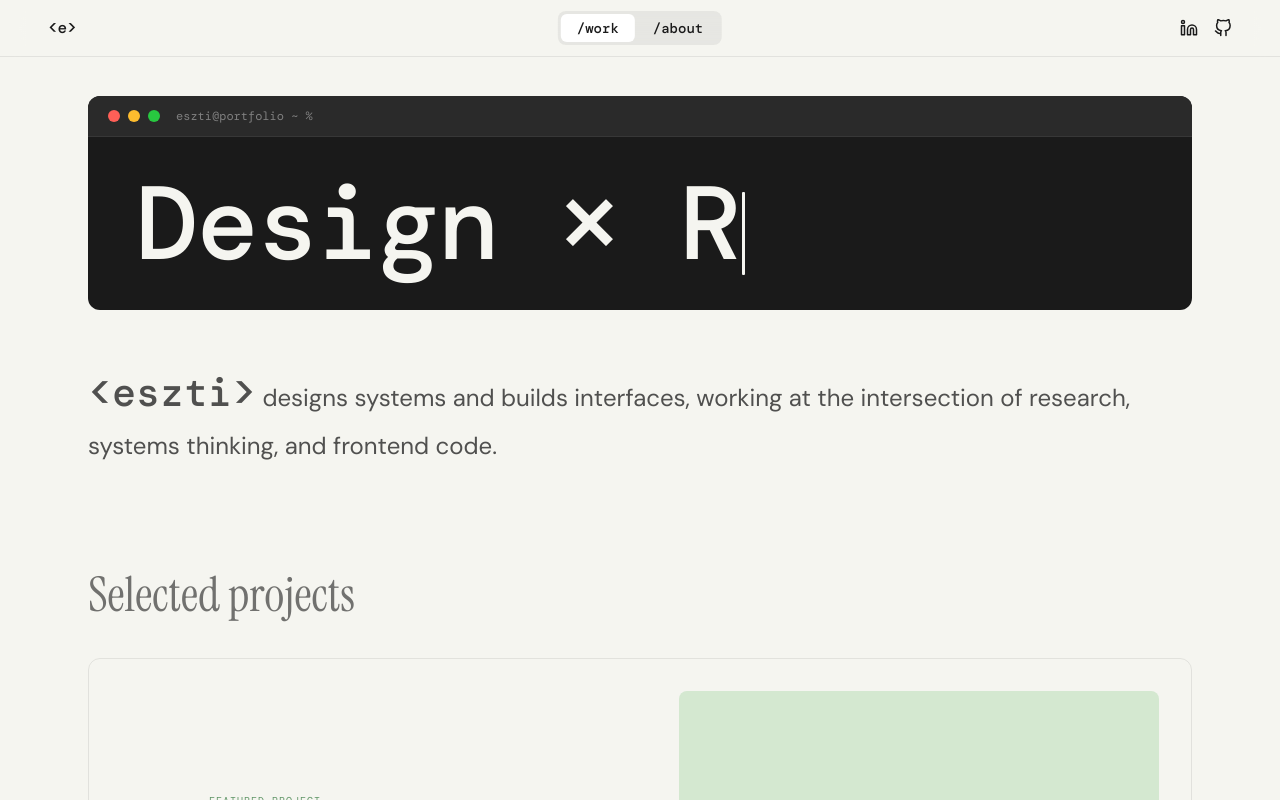
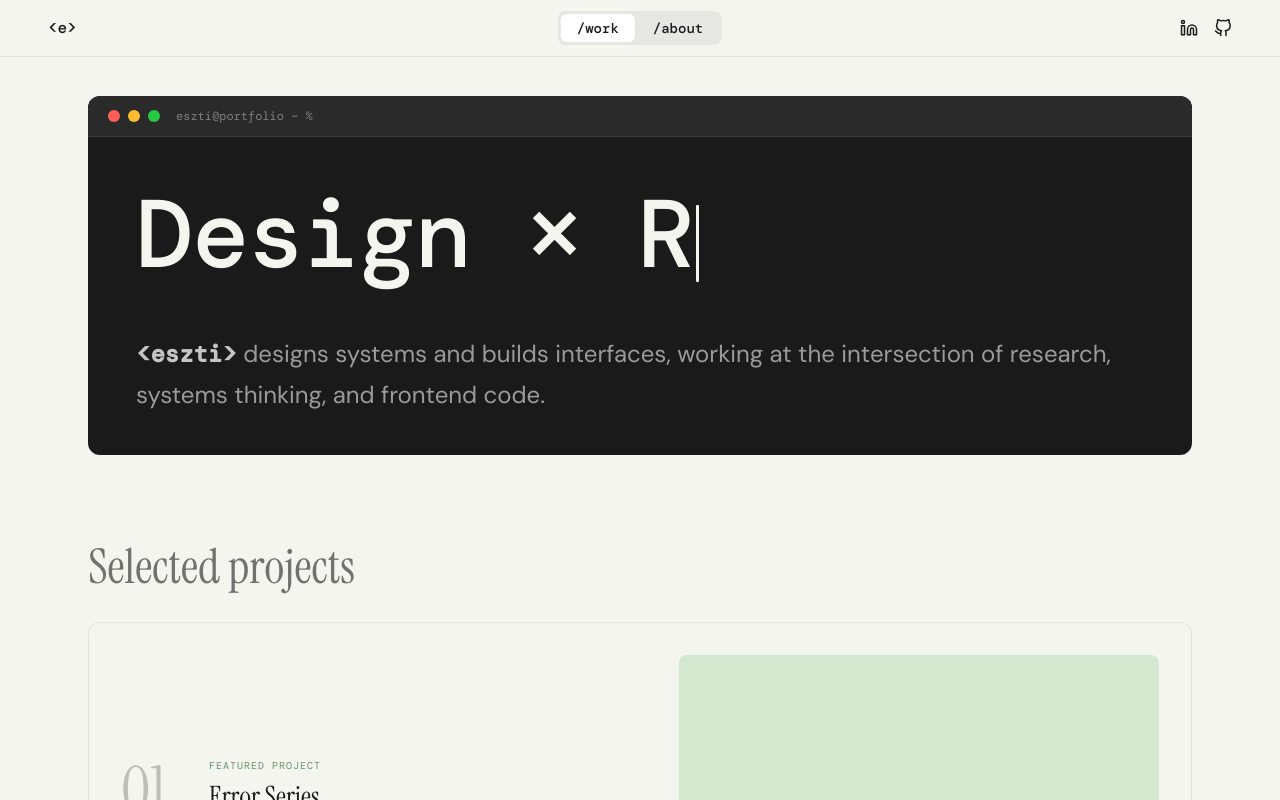
Before and after one commit to esztike/portfolio, a React (Vite) app: page / in a window 1280 px wide. Shown: the top 800 px of the page. Built offline with nearby package versions, Linux system fonts and the light colour scheme.

Commit message:
homepage: hero section fix with terminal, and margins fixes

```diff
--- a/src/pages/Home.jsx
+++ b/src/pages/Home.jsx
@@ -133,13 +133,12 @@ function Home() {
           <span className="terminal-title">eszti@portfolio ~ %</span>
         </div>
         <div ref={headlineRef} className="typed-headline"></div>
+        <p className="bio">
+          <span className="bio-name">&lt;eszti&gt;</span> designs systems and
+          builds interfaces, working at the intersection of research, systems
+          thinking, and frontend code.
+        </p>
       </div>
-
-      <p className="bio">
-        <span className="bio-name">&lt;eszti&gt;</span> designs systems and
-        builds interfaces, working at the intersection of research, systems
-        thinking, and frontend code.
-      </p>
 
       <div className="work-section">
         <span className="work-label">Selected projects</span>
--- a/src/styles/globals.css
+++ b/src/styles/globals.css
@@ -41,7 +41,7 @@ video {
   background: #1a1a1a;
   border-radius: 12px;
   padding: 0;
-  margin-bottom: 48px;
+  margin-bottom: 80px;
   overflow: hidden;
   min-height: 120px;
 }
@@ -81,14 +81,14 @@ video {
 
 .typed-headline {
   font-family: var(--font-mono);
-  font-size: 104px;
-  min-height: 104px;
+  font-size: 96px;
+  min-height: 96px;
   font-weight: 500;
   line-height: 1.05;
   letter-spacing: -0.02em;
   color: var(--color-neutral);
   margin-bottom: 0;
-  padding: 32px 48px;
+  padding: 48px 48px 32px;
 }
 
 .cursor {
@@ -104,19 +104,21 @@ video {
 
 .bio-name {
   font-family: var(--font-mono);
-  font-weight: 500;
+  font-weight: 600;
   opacity: 1;
-  font-size: 40px;
+  font-size: 24px;
+  color: rgba(255, 255, 255, 1);
 }
 
 .bio {
   font-family: var(--font-body);
   font-size: 24px;
   line-height: 1.7;
-  color: var(--color-dark);
+  color: rgba(255, 255, 255, 0.75);
   opacity: 0.75;
   max-width: 1200px;
-  margin-bottom: 96px;
+  margin-bottom: 0;
+  padding: 16px 48px 40px;
 }
 
 .work-section {
@@ -179,7 +181,7 @@ video {
   white-space: nowrap;
   display: block;
   margin-top: 24px;
-  margin-bottom: 32px;
+  margin-bottom: 24px;
 }
 
 .work-card-tags {
@@ -193,7 +195,7 @@ video {
   font-size: 64px;
   font-weight: 400;
   color: var(--color-dark);
-  opacity: 0.08;
+  opacity: 0.25;
   width: 64px;
   flex-shrink: 0;
   line-height: 1;
```
